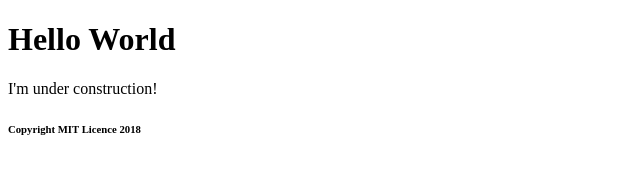
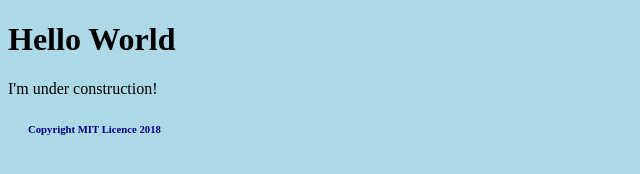
Before and after one commit to gunavardhan26/test, a plain HTML site: page base.html in a window 1280 px wide. Shown: the whole page, without its empty margins (0-640 px from the left). Drawn offline with Linux system fonts and the light colour scheme.

Commit message:
base.html

```diff
--- a/base.html
+++ b/base.html
@@ -1,5 +1,5 @@
 <!DOCTYPE html>
-<link rel="stylesheet" type="text/css" href="">
+<link rel="stylesheet" type="text/css" href="style.css">
 <html>
     <body>
         <h1>Hello World</h1>
```
